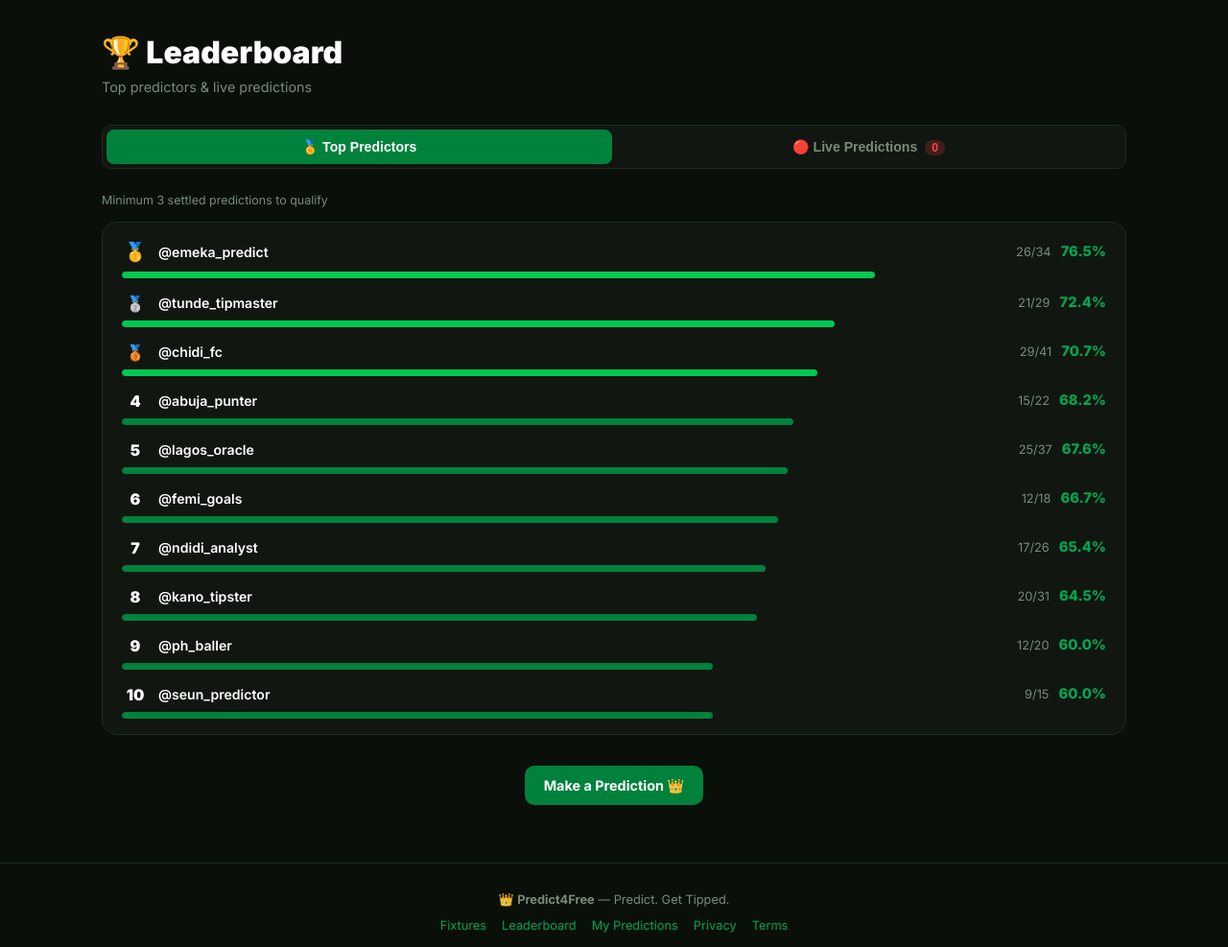
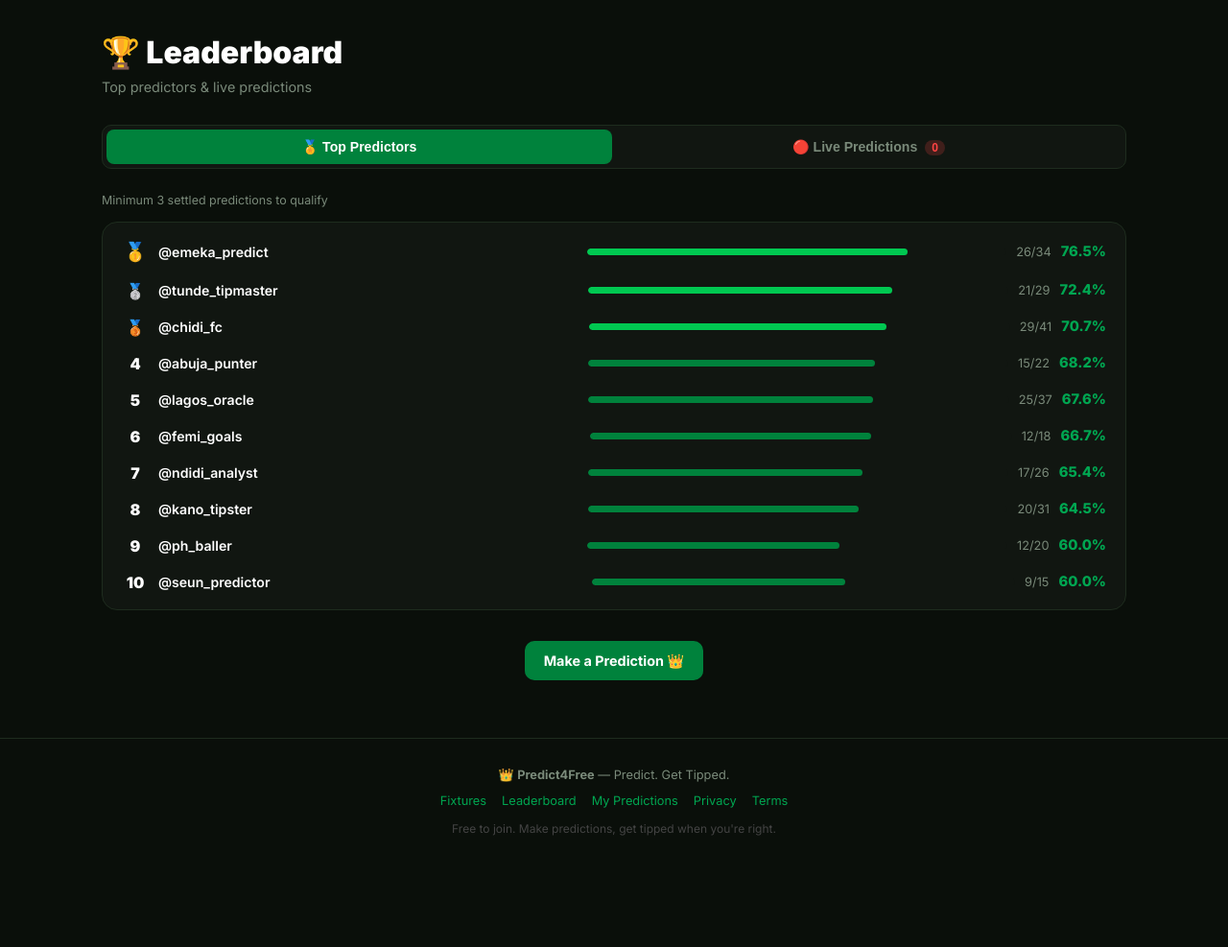
Before and after one commit to jery10/TipKing, a Flask app: page /leaderboard in a window 1280 px wide. Shown: the part 60-1047 px from the top of the page at 96% size. After the commit the page ends 931 px from the top, so only its background shows below. Run offline with Flask 3, Linux system fonts and the light colour scheme; data that the repository does not hold is empty.

Commit message:
Inline accuracy bar after name on leaderboard
Co-Authored-By: Claude Sonnet 4.6 <noreply@anthropic.com>

```diff
--- a/templates/leaderboard.html
+++ b/templates/leaderboard.html
@@ -32,18 +32,16 @@
     <div style="font-size:0.78rem;color:var(--muted);margin-bottom:12px">Minimum 3 settled predictions to qualify</div>
     <div class="card" style="padding:16px 20px;display:flex;flex-direction:column;gap:14px">
       {% for row in leaderboard %}
-      <div>
-        <div style="display:flex;align-items:center;gap:10px;margin-bottom:6px">
-          <div class="lb-rank {% if loop.index == 1 %}rank-1{% elif loop.index == 2 %}rank-2{% elif loop.index == 3 %}rank-3{% endif %}" style="min-width:28px">
-            {% if loop.index == 1 %}🥇{% elif loop.index == 2 %}🥈{% elif loop.index == 3 %}🥉{% else %}{{ loop.index }}{% endif %}
-          </div>
-          <div class="lb-handle" style="flex:1">@{{ row.handle | username }}</div>
-          <div style="font-size:0.8rem;color:var(--muted);white-space:nowrap">{{ row.correct }}/{{ row.tips }}</div>
-          <div class="lb-accuracy" style="min-width:44px;text-align:right">{{ row.accuracy }}%</div>
+      <div style="display:flex;align-items:center;gap:10px">
+        <div class="lb-rank {% if loop.index == 1 %}rank-1{% elif loop.index == 2 %}rank-2{% elif loop.index == 3 %}rank-3{% endif %}" style="min-width:28px">
+          {% if loop.index == 1 %}🥇{% elif loop.index == 2 %}🥈{% elif loop.index == 3 %}🥉{% else %}{{ loop.index }}{% endif %}
         </div>
-        <div style="height:7px;background:var(--bg2);border-radius:4px;overflow:hidden">
+        <div class="lb-handle" style="min-width:120px;white-space:nowrap">@{{ row.handle | username }}</div>
+        <div style="flex:1;height:7px;background:var(--bg2);border-radius:4px;overflow:hidden">
           <div style="height:100%;width:{{ row.accuracy }}%;background:{% if row.accuracy >= 70 %}var(--green){% elif row.accuracy >= 50 %}var(--primary){% else %}var(--red){% endif %};border-radius:4px;transition:width 0.6s ease"></div>
         </div>
+        <div style="font-size:0.8rem;color:var(--muted);white-space:nowrap">{{ row.correct }}/{{ row.tips }}</div>
+        <div class="lb-accuracy" style="min-width:44px;text-align:right">{{ row.accuracy }}%</div>
       </div>
       {% endfor %}
     </div>
```
